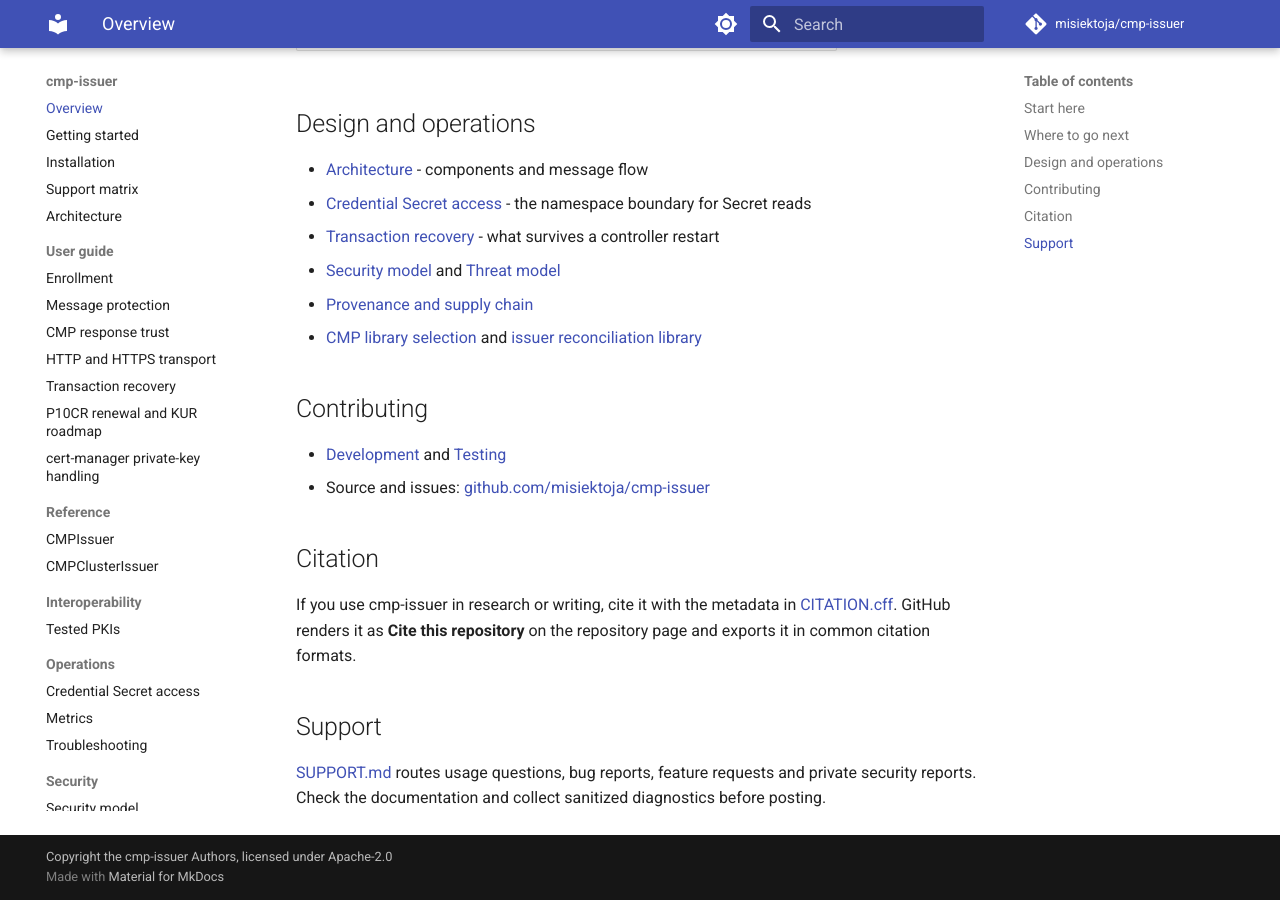
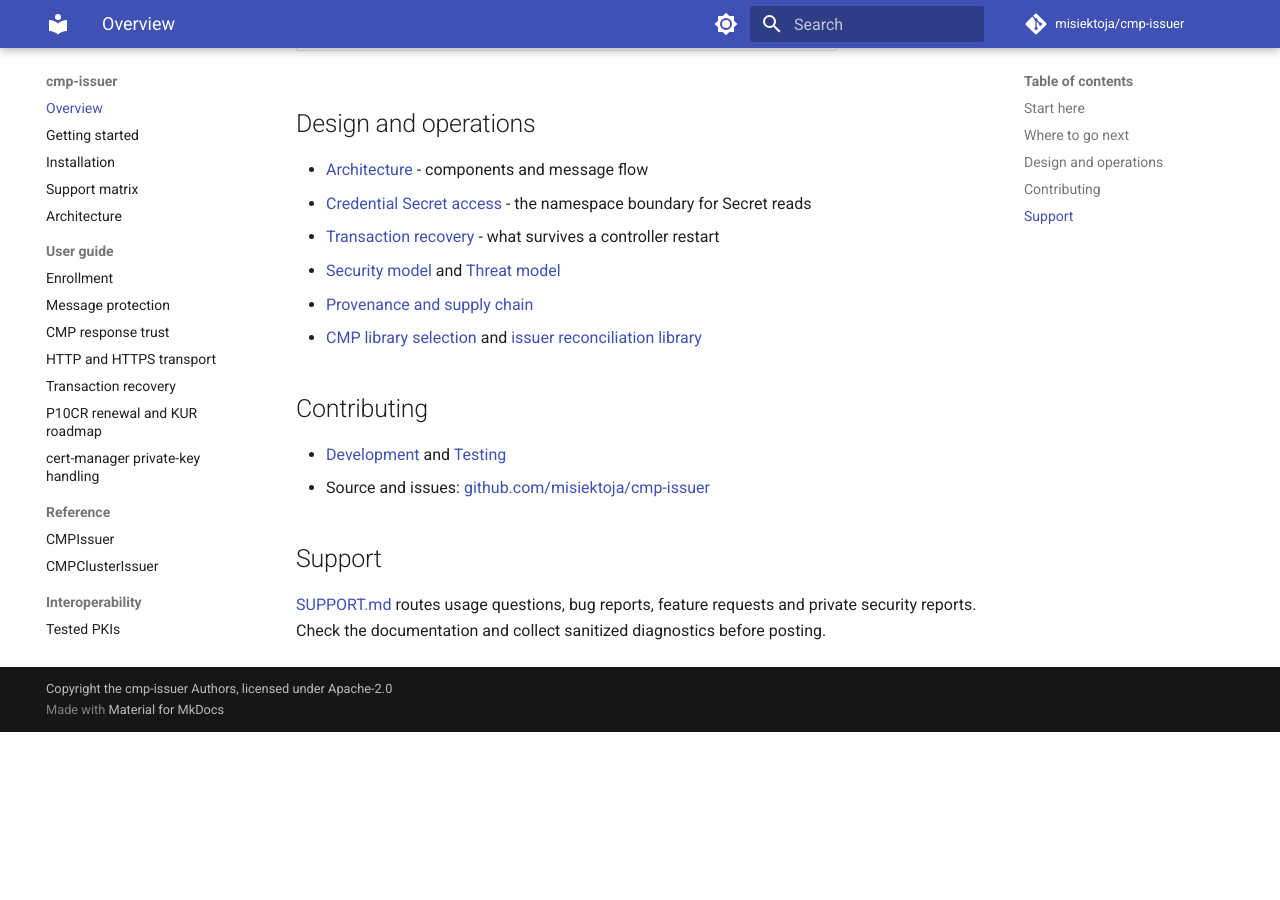
Before and after one commit to misiektoja/cmp-issuer, an MkDocs documentation site: the page built from docs/index.md, in a window 1280 px wide and 900 px high, scrolled down 1225 px. Built offline with MkDocs 1.6.1 and Material for MkDocs 9.7.7, drawn with Linux system fonts in a browser that asks for light colours; comment, search, counter and statistics services are not loaded; after the commit the page ends 1957 px from its top, so only the background shows below that.

Commit message:
docs(index): drop the citation section
Signed-off-by: misiektoja <misiektoja-github@rm-rf.ninja>

```diff
--- a/docs/index.md
+++ b/docs/index.md
@@ -52,10 +52,6 @@
 * [Development](development/development.md) and [Testing](development/testing.md)
 * Source and issues: [github.com/misiektoja/cmp-issuer](https://github.com/misiektoja/cmp-issuer)
 
-## Citation
-
-If you use cmp-issuer in research or writing, cite it with the metadata in [CITATION.cff](https://github.com/misiektoja/cmp-issuer/blob/main/CITATION.cff). GitHub renders it as **Cite this repository** on the repository page and exports it in common citation formats.
-
 ## Support
 
 [SUPPORT.md](https://github.com/misiektoja/cmp-issuer/blob/main/SUPPORT.md) routes usage questions, bug reports, feature requests and private security reports. Check the documentation and collect sanitized diagnostics before posting.
```
